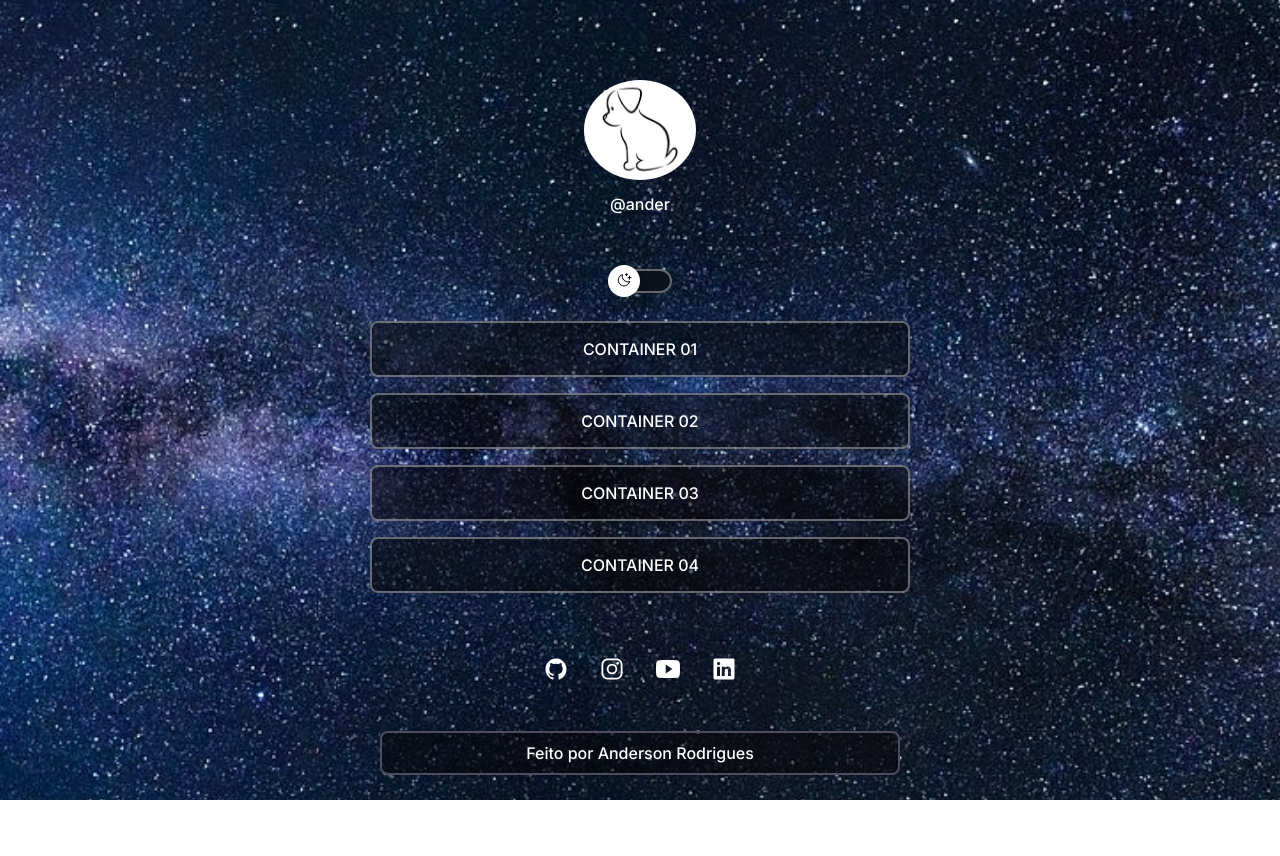
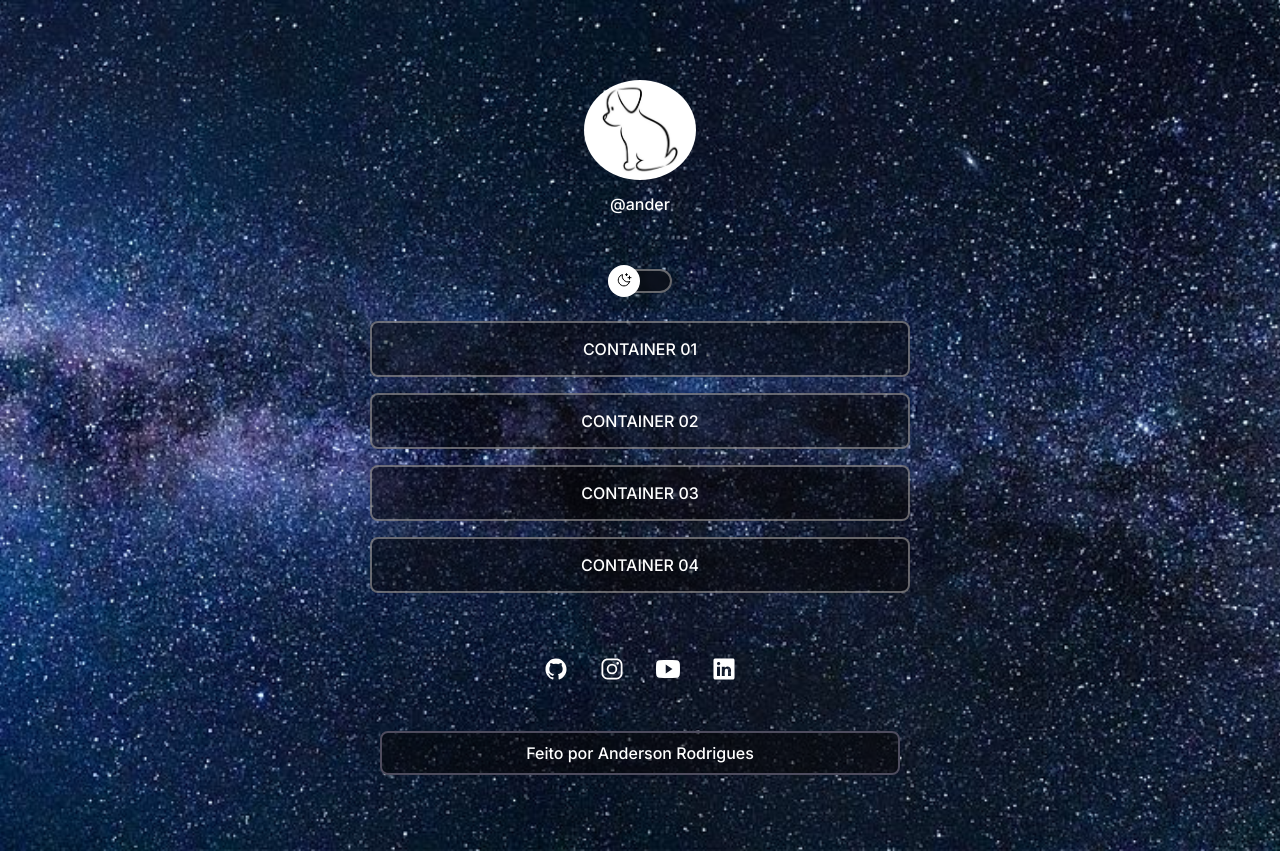
Before and after one commit to AnderRodri/primeiro_projeto, a plain HTML site: page index.html in a window 1280 px wide. Before the commit the page ends 800 px from the top, so only its background shows below. Drawn offline with nearby package versions, Linux system fonts and the light colour scheme.

Commit message:
adjust background position

```diff
--- a/style.css
+++ b/style.css
@@ -29,6 +29,7 @@ body {
   background-position: top center;
   background-size: 40cm;
   background-repeat: no-repeat;
+  height: 100vh;
 }
 body * {
   font-family: "Inter", sans-serif;
@@ -146,3 +147,14 @@ footer {
 img {
   border-radius: 50%;
 }
+
+/*@media (min-width: 700px) {
+  :root {
+    --bg-url: url(#);
+  }
+
+  .light {
+    --bg-url: url(#);
+  }
+}
+*/
```
